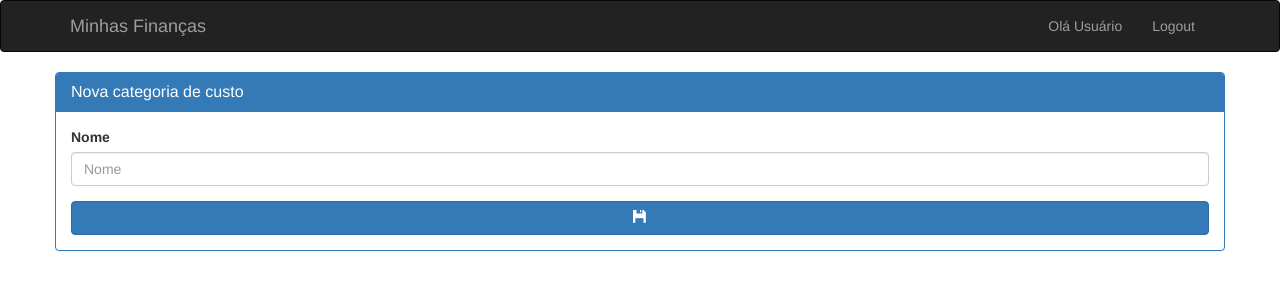
After one commit to valdineireis/financas-pessoais, a PHP site: template templates/category-costs/create.html.twig in a window 1280 px wide. The commit adds this page. Shown: the top 300 px of the page. Run offline with PHP 8.4, Linux system fonts and the light colour scheme; the template is opened without the code that fills it, so the values that code supplies are empty; some libraries are stand-ins or nearby versions.

Commit message:
Criando categorias de custo'

```diff
--- a/src/Models/CategoryCost.php
+++ b/src/Models/CategoryCost.php
@@ -6,5 +6,8 @@ use Illuminate\Database\Eloquent\Model;
 
 class CategoryCost extends Model
 {
-
+	// Mass Assignment
+	protected $fillable = [
+		'name'
+	];
 }
--- /dev/null
+++ b/templates/category-costs/create.html.twig
@@ -0,0 +1,26 @@
+{% extends 'layout.html.twig' %}
+
+{% block content %}
+    <div class="container">
+        <div class="row">
+            <div class="panel panel-primary">
+                <div class="panel-heading">
+                    <h3 class="panel-title">
+                        Nova categoria de custo
+                    </h3>
+                </div>
+                <div class="panel-body">
+                    <form method="post" action="/category-costs/store">
+                        <div class="form-group">
+                            <label class="control-label">Nome</label>
+                            <input type="text" name="name" class="form-control" placeholder="Nome">
+                        </div>
+                        <button type="submit" class="btn btn-primary btn-block">
+                            <span class="glyphicon glyphicon-floppy-disk"></span>
+                        </button>
+                    </form>
+                </div>
+            </div>
+        </div>
+    </div>
+{% endblock %}
```
Also changed, not shown: public/index.php (+11 -1 lines).
